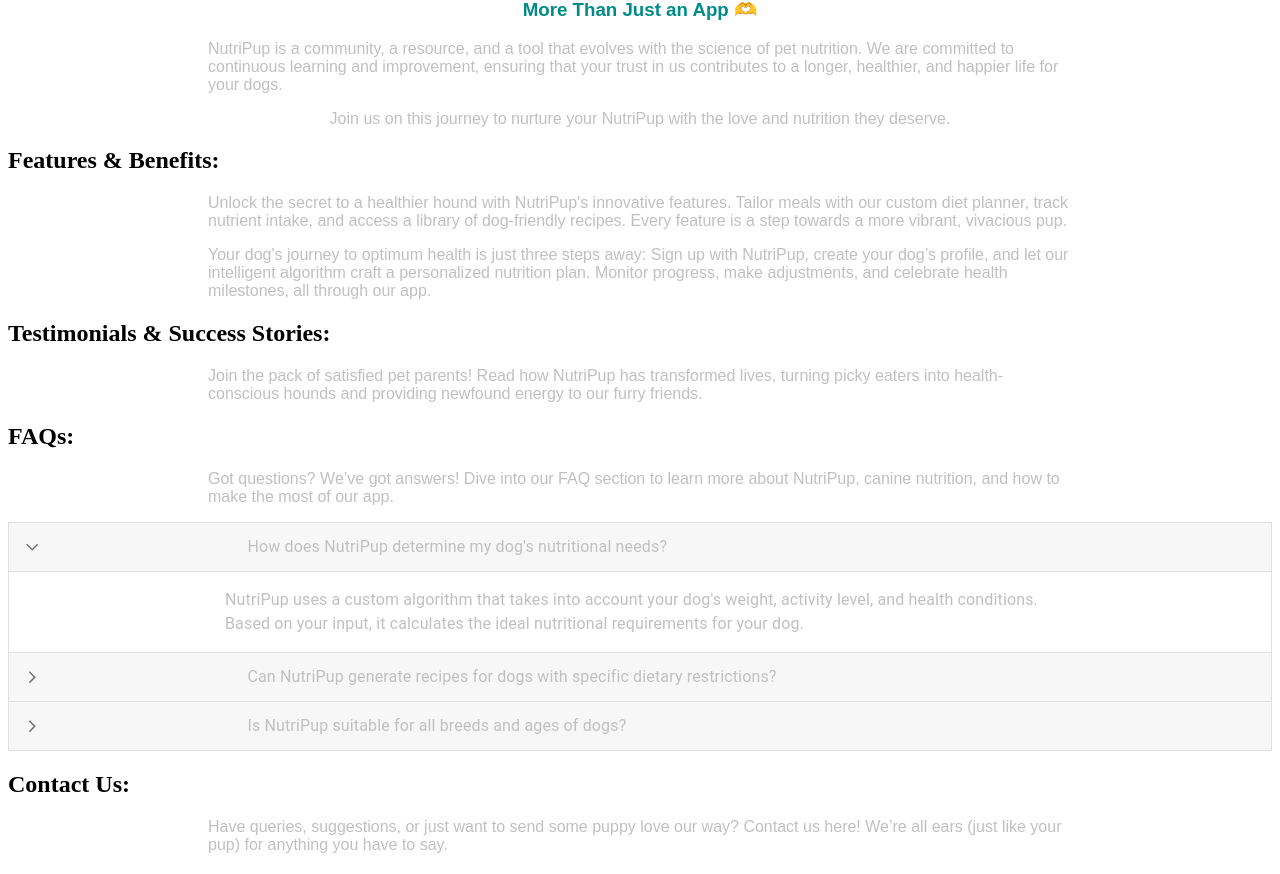
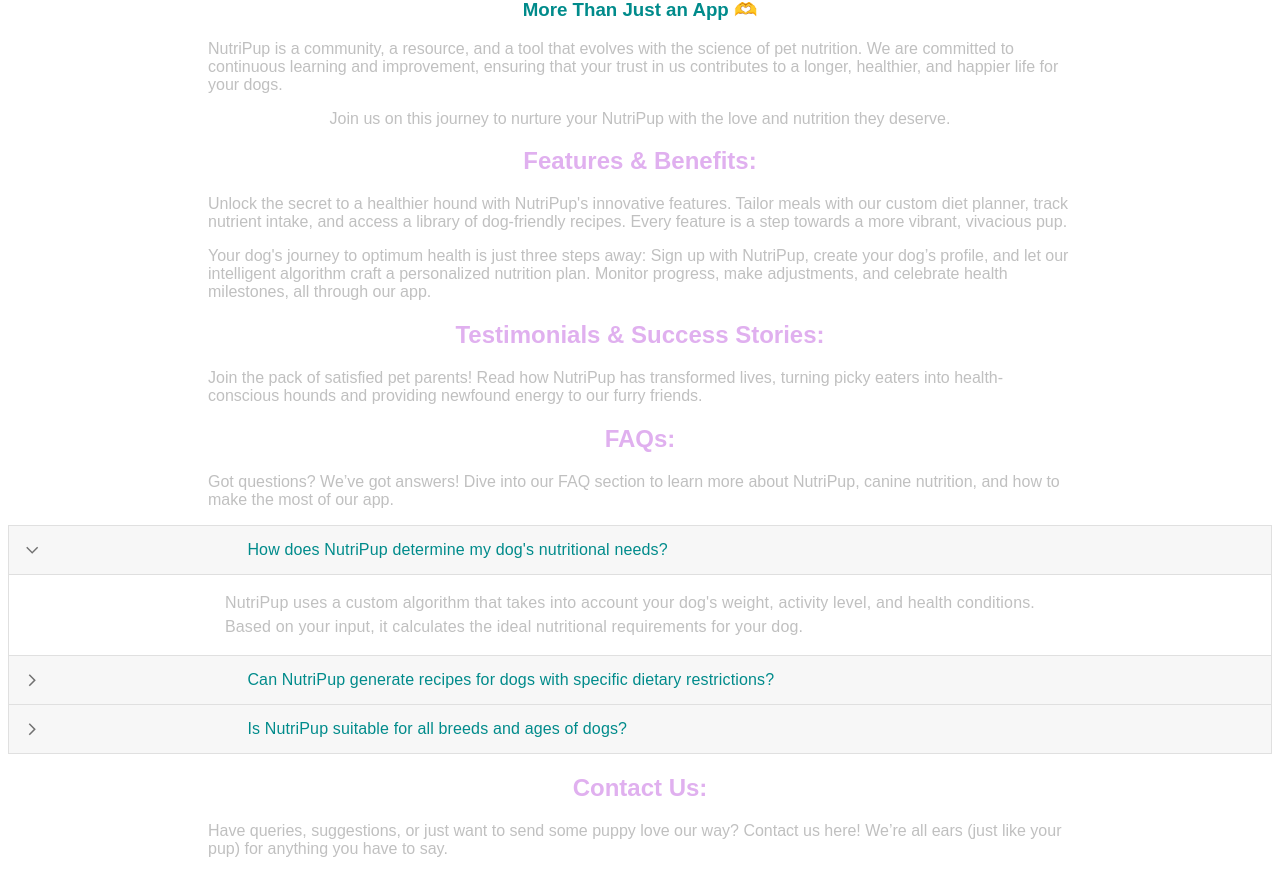
Before and after one commit to stephanie-115/nutripup, a React app: page / in a window 1280 px wide. Shown: the part 529-1403 px from the top of the page. Built offline with nearby package versions, Linux system fonts and the light colour scheme; no server answers.

Commit message:
fixed formatting on faq

```diff
--- a/src/index.css
+++ b/src/index.css
@@ -10,6 +10,14 @@
     color: aquamarine;
     margin: 0;
     padding-bottom: 50px;
+}
+h2 {
+  display: flex;
+  align-items: center;
+  justify-content: center;
+  font-family: fantasy;
+  font-weight: bolder;
+  color:rgb(224, 176, 239)
 }
 
 h3 {
--- a/src/pages/HomeComponents/FAQDropdown.jsx
+++ b/src/pages/HomeComponents/FAQDropdown.jsx
@@ -5,6 +5,15 @@
 import MuiAccordionSummary from "@mui/material/AccordionSummary";
 import MuiAccordionDetails from "@mui/material/AccordionDetails";
 import Typography from "@mui/material/Typography";
+
+const CustomQuestion = styled(Typography)({
+  color: "darkcyan",
+  fontFamily: 'fantasy'
+});
+
+const CustomAnswer = styled(Typography)({
+  fontFamily: 'fantasy'
+})
 
 const Accordion = styled((props) => (
   <MuiAccordion disableGutters elevation={0} square {...props} />
@@ -56,16 +65,16 @@
         onChange={handleChange("panel1")}
       >
         <AccordionSummary aria-controls="panel1d-content" id="panel1d-header">
-          <Typography>
+          <CustomQuestion>
             How does NutriPup determine my dog's nutritional needs?
-          </Typography>
+          </CustomQuestion>
         </AccordionSummary>
         <AccordionDetails>
-          <Typography>
+          <CustomAnswer>
             NutriPup uses a custom algorithm that takes into account your dog's
             weight, activity level, and health conditions. Based on your input,
             it calculates the ideal nutritional requirements for your dog.
-          </Typography>
+          </CustomAnswer>
         </AccordionDetails>
       </Accordion>
       <Accordion
@@ -73,17 +82,17 @@
         onChange={handleChange("panel2")}
       >
         <AccordionSummary aria-controls="panel2d-content" id="panel2d-header">
-          <Typography>
+          <CustomQuestion>
             Can NutriPup generate recipes for dogs with specific dietary
             restrictions?
-          </Typography>
+          </CustomQuestion>
         </AccordionSummary>
         <AccordionDetails>
-          <Typography>
+          <CustomAnswer>
             Yes, NutriPup can generate customized recipes using OpenAI's API,
             catering to specific dietary needs and restrictions your dog may
             have.
-          </Typography>
+          </CustomAnswer>
         </AccordionDetails>
       </Accordion>
       <Accordion
@@ -91,16 +100,16 @@
         onChange={handleChange("panel3")}
       >
         <AccordionSummary aria-controls="panel3d-content" id="panel3d-header">
-          <Typography>
+          <CustomQuestion>
             Is NutriPup suitable for all breeds and ages of dogs?
-          </Typography>
+          </CustomQuestion>
         </AccordionSummary>
         <AccordionDetails>
-          <Typography>
+          <CustomAnswer>
             NutriPup is designed to cater to the nutritional needs of dogs of
             all breeds and ages. However, we recommend consulting with your vet
             for puppies, senior dogs, or dogs with specific health issues.
-          </Typography>
+          </CustomAnswer>
         </AccordionDetails>
       </Accordion>
     </div>
```
